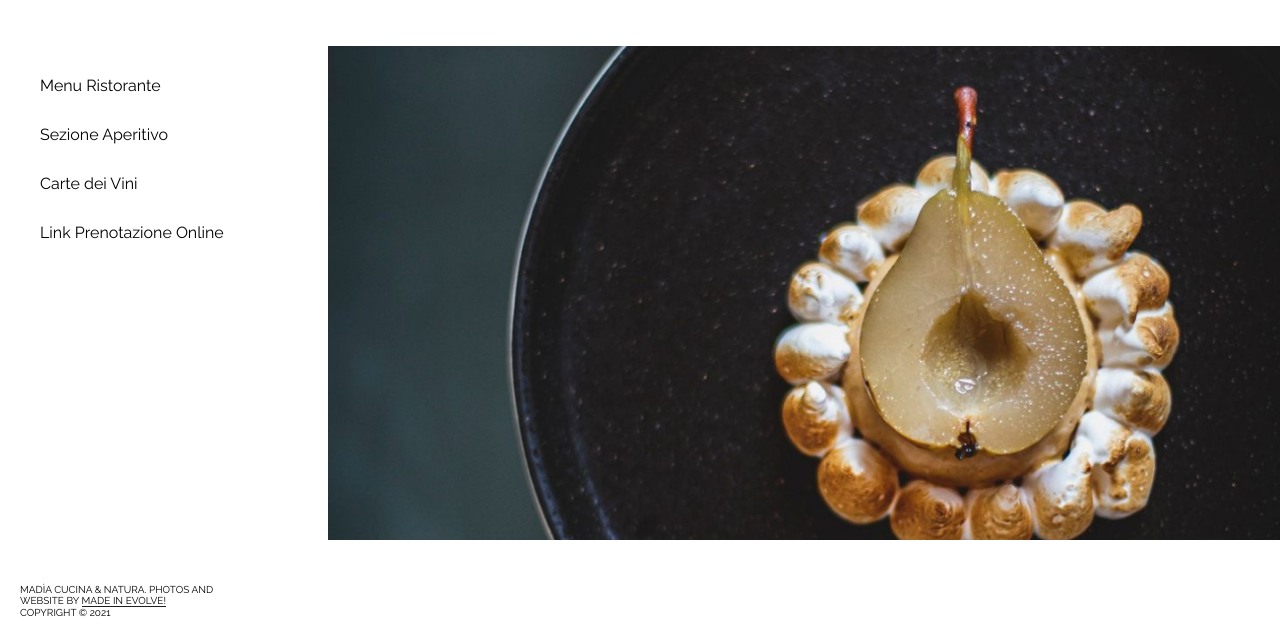
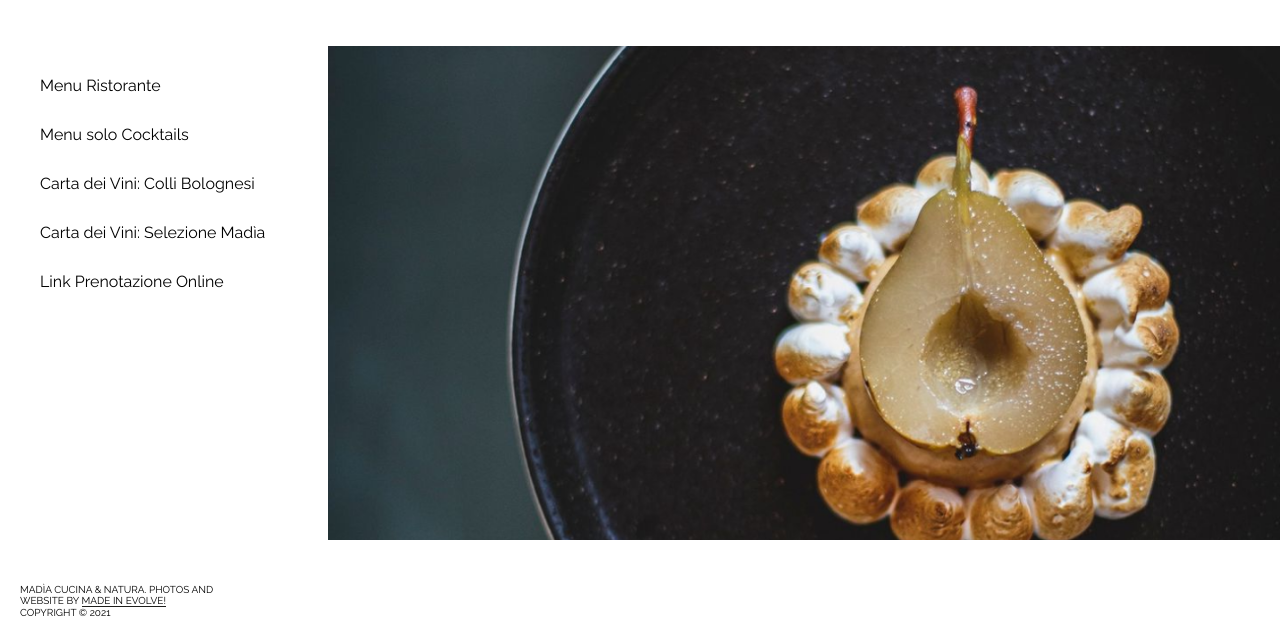
Before and after one commit to madeinevolve/Landing_Mad-a, a plain HTML site: page index.html in a window 1280 px wide. Shown: the part 58-699 px from the top of the page. Drawn offline with Linux system fonts and the light colour scheme.

Commit message:
change pdf file

```diff
--- a/index.html
+++ b/index.html
@@ -17,8 +17,9 @@
     <div class="main__content_links">
       <ul class="links">
         <li><a href="pdf/menù_inverno_2024.pdf">Menu Ristorante</a></li>
-        <li><a href="pdf/carta_tu_non_hai_fame.png">Sezione Aperitivo</a></li>
-        <li><a href="pdf/carta_vini_colli_bolognesi_autunno_23.pdf">Carte dei Vini</a></li>
+        <li><a href="pdf/menù_solo_cocktails_inverno_24.pdf">Menu solo Cocktails</a></li>
+        <li><a href="pdf/carta_vini_colli_bolognesi_autunno_23.pdf">Carta dei Vini: Colli Bolognesi</a></li>
+        <li><a href="pdf/Carta_vini_selezione_Madìa_autunno.pdf">Carta dei Vini: Selezione Madìa</a></li>
         <li><a target="_blank" href="https://madiacucinaenatura.superbexperience.com/?fbclid=PAAaYJD7Y4lNAH116KH2Y_4AOxXOvxtFw8X1PIXhaDaA5bTvtLCx7agqVpXAo_aem_AQiXxP4Fwgr531Hopf-FlTMhLV1EiOXtbJ9fKbpvEU1wGh-aq1k-fBpYcR0Mh7e0pUI">Link Prenotazione Online</a></li>
       </ul>
     </div>
@@ -28,8 +29,9 @@
     <div class="main__content_links02">
       <ul class="links02">
         <li><a href="pdf/menù_inverno_2024.pdf">Menu Ristorante</a></li>
-        <li><a href="pdf/carta_tu_non_hai_fame.png">Sezione Aperitivo</a></li>
-        <li><a href="pdf/carta_vini_colli_bolognesi_autunno_23.pdf">Carte dei Vini</a></li>
+        <li><a href="pdf/menù_solo_cocktails_inverno_24.pdf">Menu solo Cocktails</a></li>
+        <li><a href="pdf/carta_vini_colli_bolognesi_autunno_23.pdf">Carta dei Vini: Colli Bolognesi</a></li>
+        <li><a href="pdf/Carta_vini_selezione_Madìa_autunno.pdf">Carta dei Vini: Selezione Madìa</a></li>
         <li><a target="_blank" href="https://madiacucinaenatura.superbexperience.com/?fbclid=PAAaYJD7Y4lNAH116KH2Y_4AOxXOvxtFw8X1PIXhaDaA5bTvtLCx7agqVpXAo_aem_AQiXxP4Fwgr531Hopf-FlTMhLV1EiOXtbJ9fKbpvEU1wGh-aq1k-fBpYcR0Mh7e0pUI">Link Prenotazione Online</a></li>
       </ul>
     </div>
```
Also changed, not shown: 4 other files.
